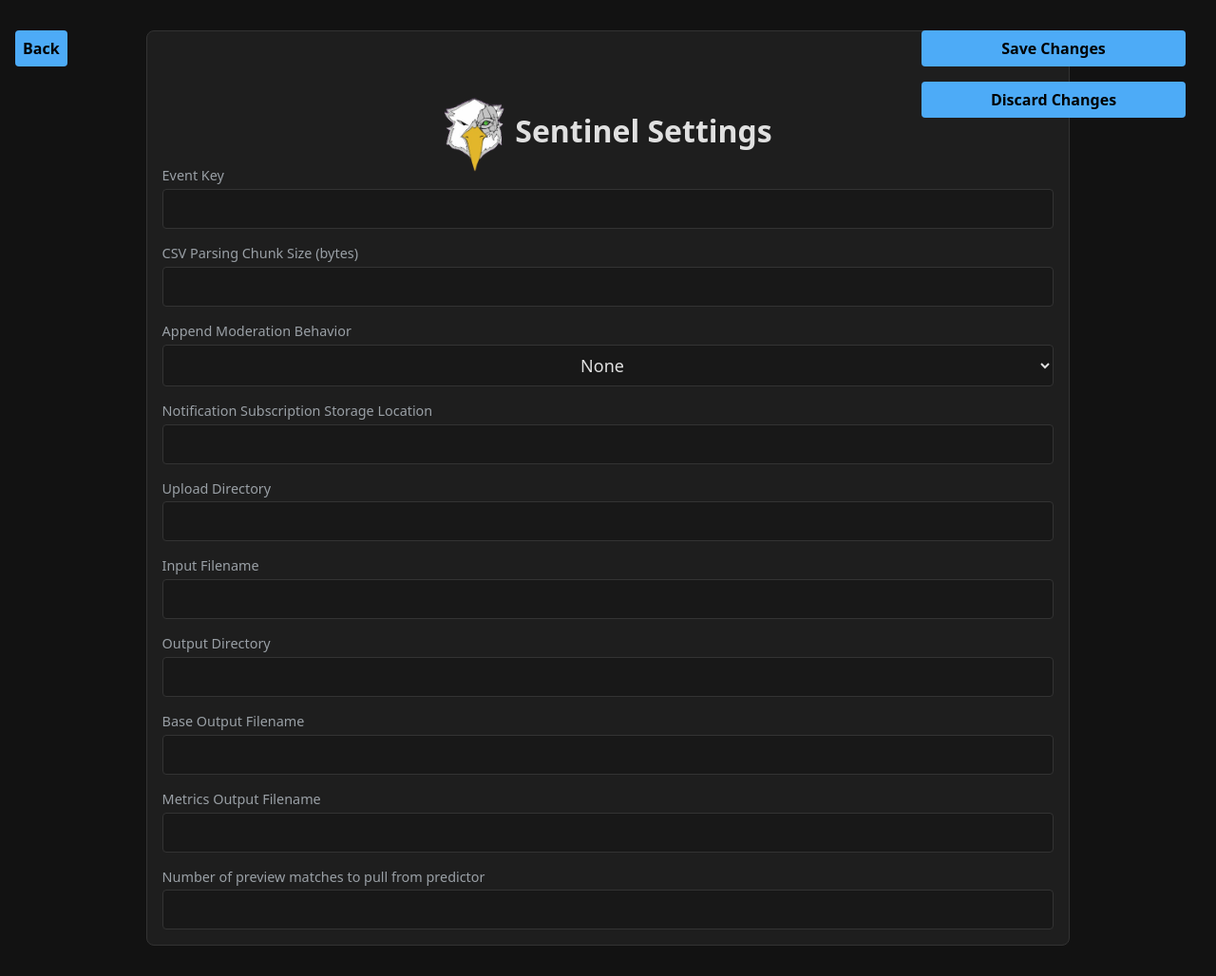
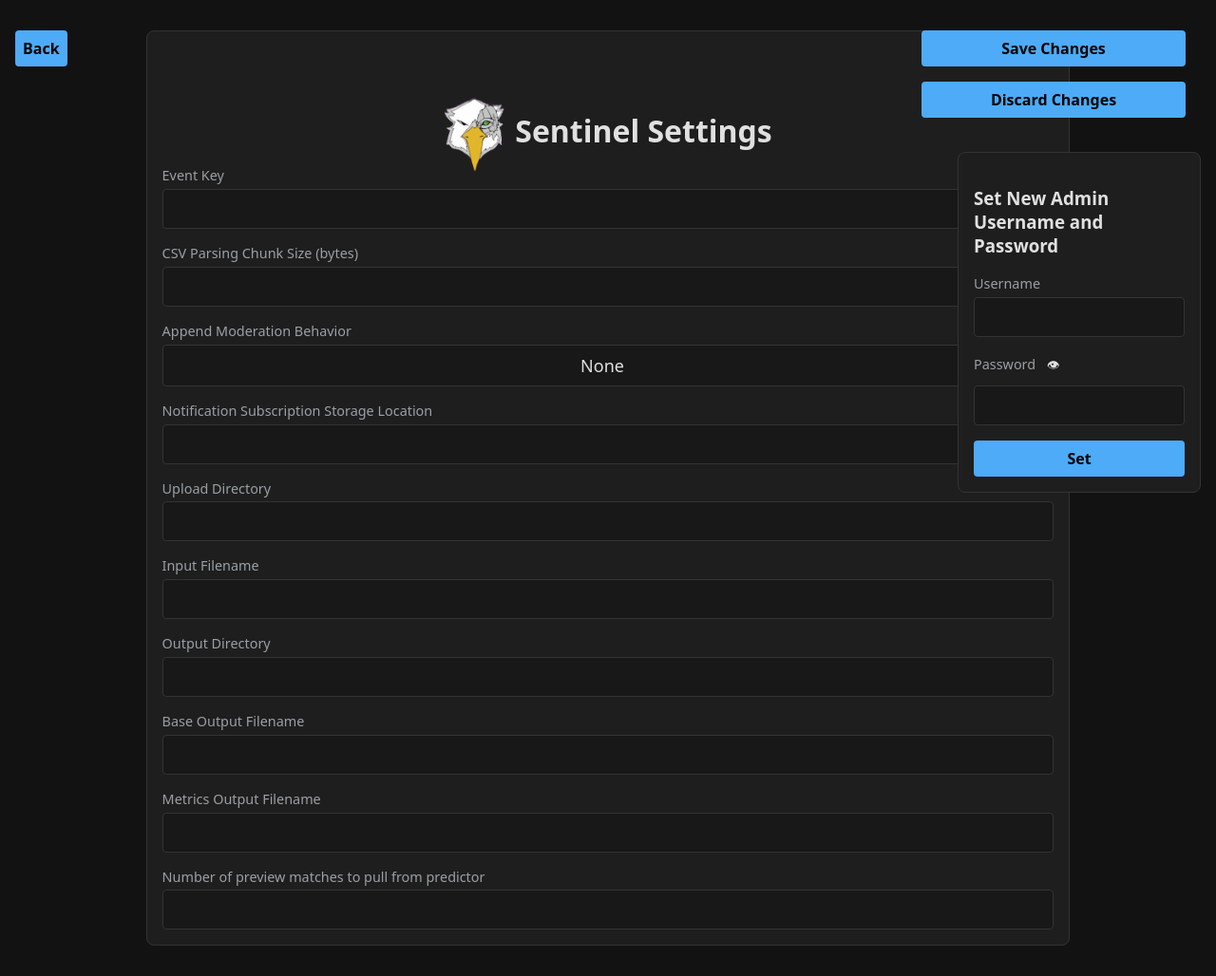
Before and after one commit to Team4028/Sentinel, a Python web app: template src/templates/appconfig.html in a window 1280 px wide. Shown: the whole page at 95% size. Run offline with Jinja, Linux system fonts and the light colour scheme; the template is opened without the code that fills it, so the values that code supplies are empty.

Commit message:
Δ credentials and logout plus 👁 for password on login

```diff
--- a/src/apputils.py
+++ b/src/apputils.py
@@ -99,6 +99,11 @@ def read_secrets():
 
     return (vapid_keys, admin_login, key, auth_key)
 
+def change_un_pwd(current_secret_key: str, newun: str, newpwd: str):
+    os.makedirs("./secrets", exist_ok=True)
+    with open("./secrets/admin.txt", 'w') as f:
+        f.write('\n'.join([newun.strip(), newpwd.strip(), current_secret_key.strip()]))
+
 def line_str_hash(row: str):
         """ Hashes a line of text with sha256 """
         return hashlib.sha256(row.encode("utf-8")).hexdigest()
--- a/src/auth.py
+++ b/src/auth.py
@@ -6,6 +6,7 @@ from wtforms.validators import DataRequired
 from functools import wraps
 
 def require_admin(f):
+        """ Ensures that the user is logged into an admin account on the modifiee endpoint """
         @wraps(f)
         def decorated(*args, **kwargs):
             if not current_user.is_authenticated:
@@ -16,17 +17,21 @@ def require_admin(f):
         return decorated
 
 class BigBrother(UserMixin):
+        """ The admin user """
         id = "admin"
         is_admin = True
 
 class LoginForm(FlaskForm):
+    """ Form used on the login page to log in """
     username = StringField("Username", validators=[DataRequired()])
     password = PasswordField("Password", validators=[DataRequired()])
     submit = SubmitField("Log in")
 
 login_manager = LoginManager()
 login_manager.login_view = "login"
+
 def init_loginm_app(app: Flask):
+    """ Registers a login manager for admin to the flask app """
     login_manager.init_app(app)
 
 @login_manager.user_loader
--- a/src/service_worker.js
+++ b/src/service_worker.js
@@ -36,8 +36,9 @@ self.addEventListener("notificationclick", event => {
         );
     } else if (event.action === "remove-change") {
         fetch("/delete-lines", { // use stored notification data from webpush in flask to delete these lines
-            "method": "POST",
-            "headers": {
+            method: "POST",
+            credentials: 'include',
+            headers: {
                 "Content-Type": "application/json",
                 'X-CSRFToken': csrfToken
             },
--- a/src/templates/appconfig.html
+++ b/src/templates/appconfig.html
@@ -52,7 +52,9 @@
             color: var(--muted);
         }
 
-        input,
+        input[type="text"],
+        input[type="number"],
+        input[type="password"],
         select,
         textarea,
         button {
@@ -97,6 +99,13 @@
 
         button:hover {
             opacity: 0.9;
+        }
+
+        .floating-panel {
+            position: fixed;
+            right: 1rem;
+            width: 20%;
+            top: 10rem;
         }
 
         #status {
@@ -158,6 +167,19 @@
             <input type="number" id="next-n">
         </label>
     </div>
+    <div class="panel floating-panel">
+        <h3>Set New Admin Username and Password</h3>
+        <label>
+            Username
+            <input type="text" id="new-un">
+        </label>
+        <label>
+            <!-- Use an <input type='button'> so that the default 'button' css won't apply -->
+            Password <input value="👁" style="background: none; border: none; text-align: center; border-radius: 5px; width: 30px; height: 30px; color: var(--text);" type="button" onclick="document.getElementById('new-pwd').setAttribute('type', document.getElementById('new-pwd').getAttribute('type') == 'text' ? 'password' : 'text')">
+            <input type="password" id="new-pwd">
+        </label>
+        <button onclick="setCred()">Set</button>
+    </div>
     <div class="button-cont">
         <button onclick="saveCfg()">Save Changes</button>
         <button onclick="loadCfg()">Discard Changes</button>
@@ -178,6 +200,9 @@
         const metricFile = document.getElementById("metric-file");
         const nextN = document.getElementById("next-n");
         const statusDiv = document.getElementById("status");
+        const newUN = document.getElementById("new-un");
+        const newPWD = document.getElementById("new-pwd");
+
         const csrfToken = document.querySelector("meta[name='csrf-token']").getAttribute("content");
 
         async function loadCfg() {
@@ -198,6 +223,32 @@
             outFile.value = json["BASE_OUTPUT_FILENAME"];
             metricFile.value = json["METRIC_OUTPUT_FILENAME"];
             nextN.value = json["NEXT_N_MATCHES_NUMBER"];
+        }
+
+        async function setCred() {
+            const json = {
+                "un": newUN.value,
+                "pwd": newPWD.value
+            }
+
+            const res = await fetch('/set-admin-creds', {
+                method: "POST",
+                headers: {
+                    "Content-Type": "application/json",
+                    'X-CSRFToken': csrfToken
+                },
+                body: JSON.stringify(json)
+            });
+
+            if (res.ok) {
+                statusDiv.style.color = "#0a0";
+                statusDiv.innerHTML = "";
+                statusDiv.innerText = "Set successfully";
+                setTimeout(() => statusDiv.innerHTML = "", 2000);
+            } else {
+                statusDiv.style.color = "#a00";
+                statusDiv.innerHTML = `Set Error: ${await res.text()}`;
+            }
         }
 
         async function saveCfg() {
```
Also changed, not shown: src/app.py (+54 -6 lines), src/templates/home.html (+26 -4 lines), src/templates/login.html (+22 -2 lines).
